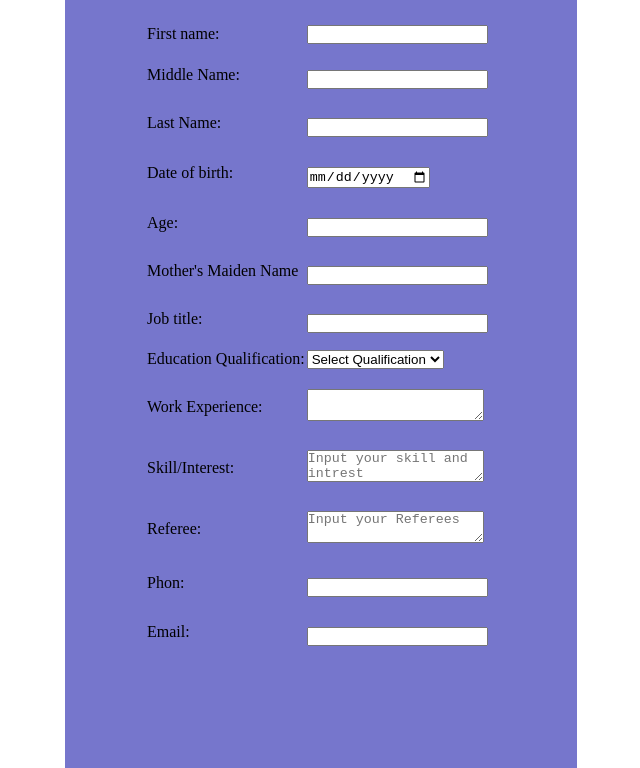
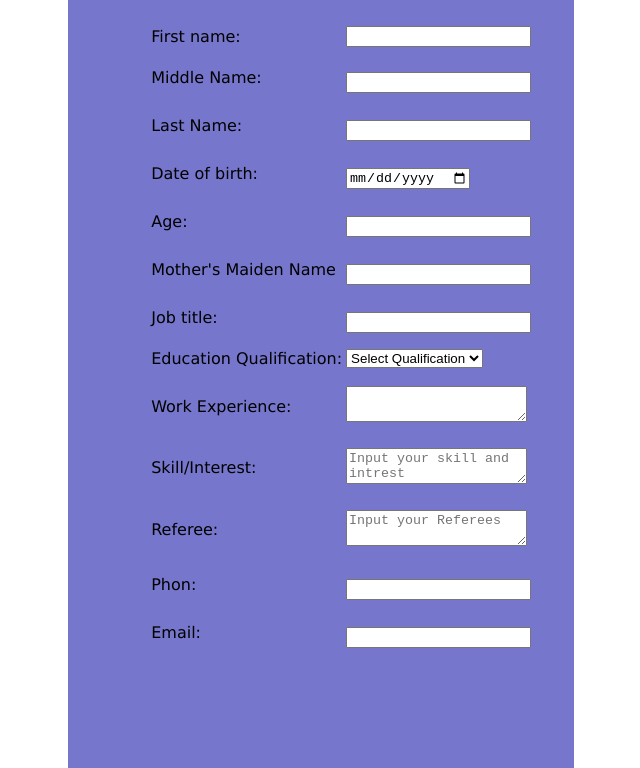
Before and after one commit to rahul8431/myregistor, a plain HTML site: page index.html in a window 1280 px wide. Shown: the part 125-893 px from the top of the page, without its empty margins (319-959 px from the left). Drawn offline with Linux system fonts and the light colour scheme.

Commit message:
Update index.css

```diff
--- a/index.css
+++ b/index.css
@@ -1,15 +1,13 @@
 *{
-    margin: 0%;
-    padding: 0%;
     box-sizing: border-box;
 
 }
 .Form{
     margin-top: 0%;
     display: inline-block;
-
-
-
+}
+html{
+    font-family: "Lucida Sans", sans-serif;
 }
 .input-box{
 margin-bottom: 3%;
```
